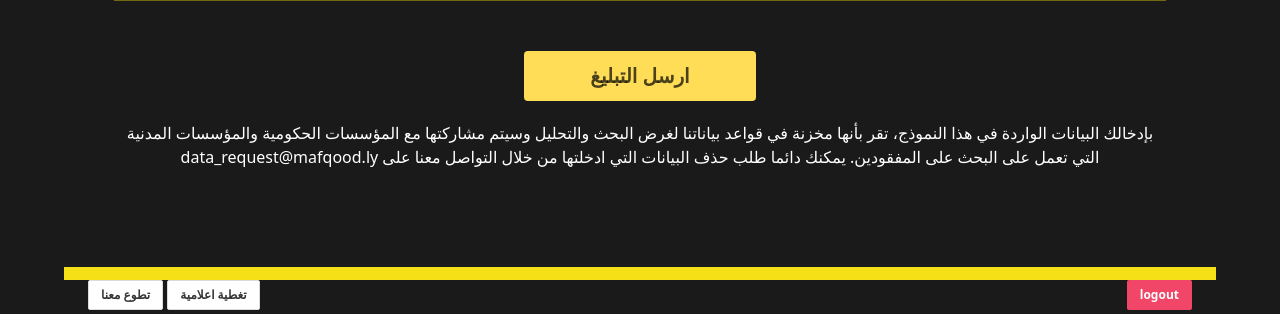
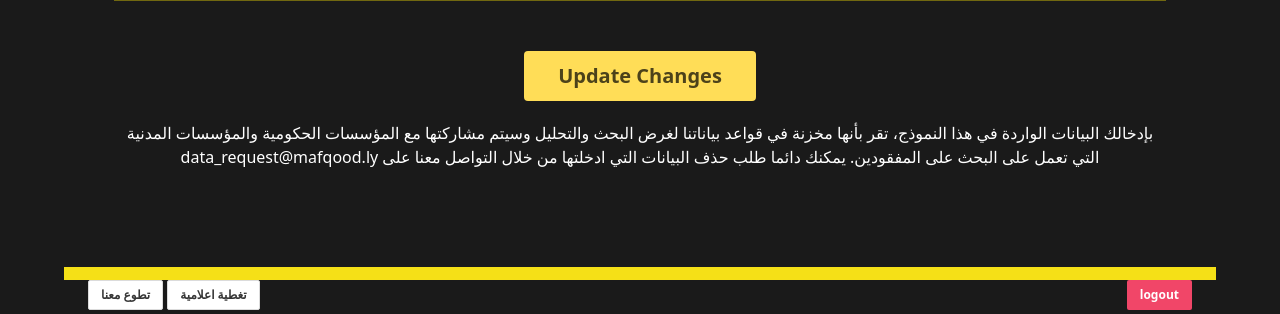
Before and after one commit to Aruws-Consultancy/mafqoodly, a Django app: page /disaster/1/mafqood/1 in a window 1280 px wide. Shown: the part 1728-2042 px from the top of the page. Run offline with Django 4.2, Linux system fonts and the light colour scheme; a user stored in the database is signed in; tables that the repository leaves empty hold one stand-in row (values such as "Sample post"); some libraries are stand-ins or nearby versions.

Commit message:
Update view

```diff
--- a/mafqood/views.py
+++ b/mafqood/views.py
@@ -28,7 +28,7 @@ def mafqood_update(request, disaster, id):
             messages.error(request, 'Error In Updating Report - Please report to Admin')
 
     report_form = ReportMissing(request=request, instance=mafqood)
-    context = {'disaster': disaster, 'report_form': report_form}
+    context = {'disaster': disaster, 'report_form': report_form, 'submit_btn_txt':"Update Changes"}
 
     return render(request=request, template_name="form_mafqood.html", context=context)
 
@@ -82,7 +82,7 @@ def report_missing(request, disaster):
             messages.error(request, 'كان هناك خطاء في ارسال التبليغ. نرجو تكرار المحاولة')
 
     report_form = ReportMissing(request=request)
-    context = {'disaster': disaster, 'report_form': report_form}
+    context = {'disaster': disaster, 'report_form': report_form, 'submit_btn_txt':"ارسل التبليغ"}
 
     return render(request=request, template_name="form_mafqood.html", context=context)
 
--- a/templates/form_mafqood.html
+++ b/templates/form_mafqood.html
@@ -101,11 +101,10 @@
                 </div>
                 <div class="column is-narrow">{{report_form.comment|bulma}}</div>
             </div>
-
             {% endif %}
 
             <div class="is-size-2 has-text-centered" style="padding-top:20px;">
-                <button class="report_button button is-warning is-medium" type="submit" style="min-width:22%">ارسل التبليغ</button>
+                <button class="report_button button is-warning is-medium" type="submit" style="min-width:22%">{{submit_btn_txt}}</button>
             </div>
         </form>
         <div class="is-size-6 has-text-centered" style="padding: 10px 10px">
--- a/templates/mafqoods_list.html
+++ b/templates/mafqoods_list.html
@@ -65,7 +65,7 @@
                   <td>{{m.city}}</td>
                   <td>{{m.age}}</td>
                   <td>{{m.reporter_name}}</td>
-                  <td>{{m.statu}}</td>
+                  <td>{{m.get_status_display}}</td>
                   <td> <a href="{% url 'mafqood_update' disaster.id m.id %}">Edit</a> </td>
                 </tr>
                 {% endfor %}
```
